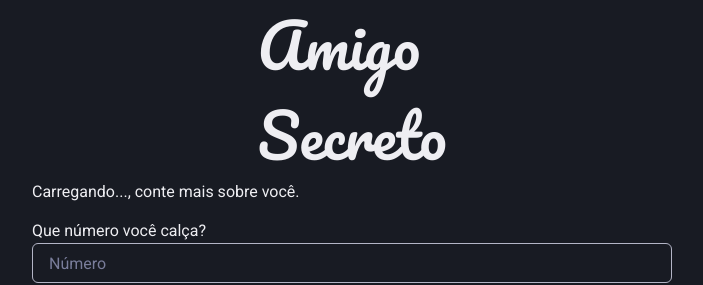
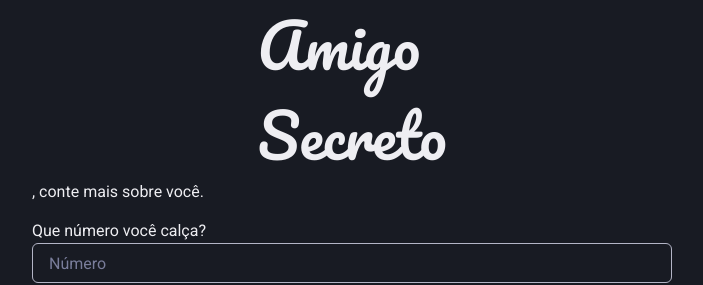
Before and after one commit to Bignotto/amigo-secreto-app, a Next.js app: page /grupo/user/1 in a window 1280 px wide. Shown: the top 285 px of the page, without its empty margins (288-991 px from the left). Built offline with nearby package versions, Linux system fonts and the light colour scheme; no server answers; sample sign-in values are in the browser's storage.

Commit message:
removed unused code

```diff
--- a/src/pages/grupo/user/[user_id].tsx
+++ b/src/pages/grupo/user/[user_id].tsx
@@ -9,20 +9,14 @@ import { ref, set, get, child } from "@firebase/database";
 import { Friend } from "../../../hooks/IFriend";
 import { database } from "../../../services/firebase";
 
-interface IParams extends ParsedUrlQuery {
-  user_id: string;
-}
-
 export default function UserInfo() {
   const router = useRouter();
   const [user, setUser] = useState("");
+  const [name, setName] = useState("");
   const [shoeSize, setShoeSize] = useState("");
   const [size, setSize] = useState("");
   const [like, setLike] = useState("");
   const [dontLike, setDontLike] = useState("");
-
-  const { user_name } = router.query;
-  const name = user_name ? user_name.toString().toUpperCase() : "Carregando...";
 
   useEffect(() => {
     const userId = localStorage.getItem("ams_app_user");
@@ -42,6 +36,7 @@ export default function UserInfo() {
         alert("Invalid User: user id not found");
         router.push("/");
       }
+      setName(loadedUser.name);
       setShoeSize(loadedUser.shoeSize ?? "");
       setSize(loadedUser.size ?? "");
       setLike(loadedUser.like ?? "");
@@ -133,11 +128,3 @@ export default function UserInfo() {
     </Flex>
   );
 }
-
-export const getServerSideProps: GetServerSideProps = async (context) => {
-  const { user_id } = context.params as IParams;
-
-  return {
-    props: {},
-  };
-};
```
